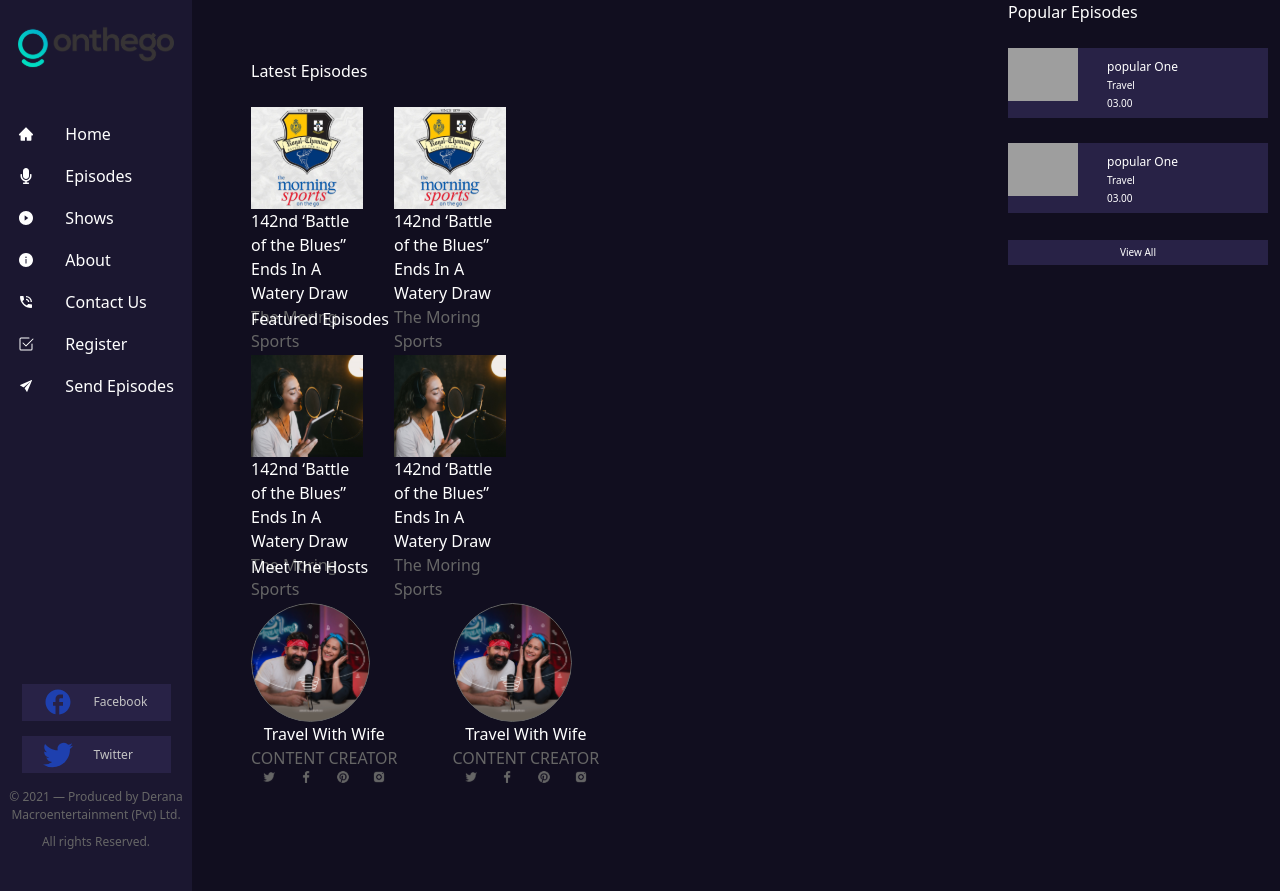
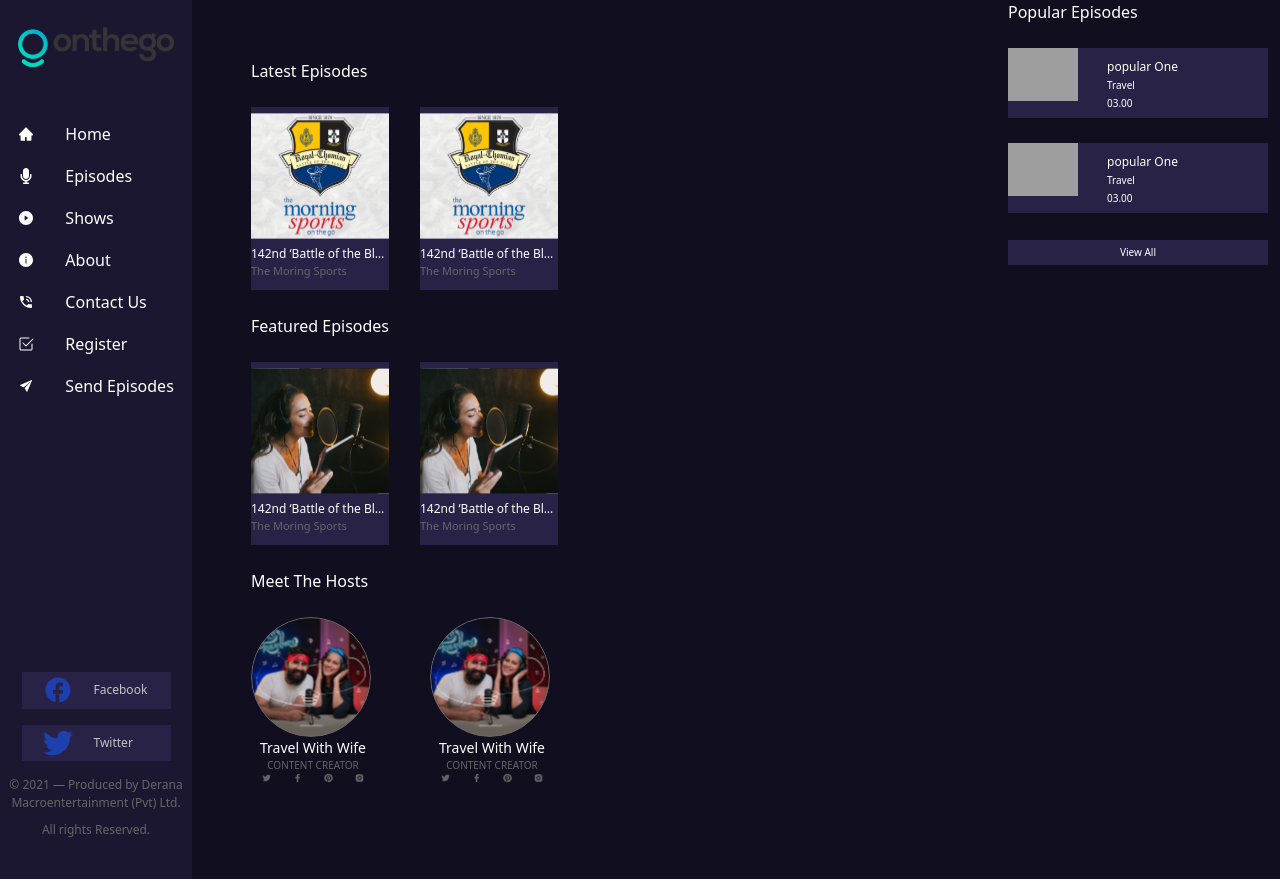
Before and after one commit to tsjayakody/onthego-client, a React (Create React App) app: page / in a window 1280 px wide. Built offline with nearby package versions, Linux system fonts and the light colour scheme; grey boxes are pictures that could not be loaded.

Commit message:
Home screen re-usable container implemented

```diff
--- a/src/components/Home.jsx
+++ b/src/components/Home.jsx
@@ -14,6 +14,7 @@ function Home() {
   return (
     <div className='bg-#110E1F flex-grow'>
       {/* top bar */}
+      <div className='bg-transparent'></div>
       {/* main content */}
       <div className='flex'>
                 {/* music shows */}
--- a/src/components/home/HomeContainerEpisodes.jsx
+++ b/src/components/home/HomeContainerEpisodes.jsx
@@ -2,10 +2,10 @@ import React from 'react';
 
 function HomeContainerEpisodes({ bannerImage, bannerTitle, bannerCreator }) {
     return (
-        <div className='h-44 w-28 bg-#28224 mr-[31px]'>
-            <img src={bannerImage} height='108' width='119' alt="" />
-            <p className='text-#FFFFFF text-xs'>{bannerTitle}</p>
-            <p className='text-#666666 text-xs'>{bannerCreator}</p>
+        <div className='flex flex-col justify-start h-164 w-119 bg-#282246 md:bg-transparent mr-[31px] md:h-183 md:w-138'>
+            <img src={bannerImage} className='h-119 w-119 md:pt-0 md:h-138 md:w-138' alt="" />
+            <p className='text-#FFFFFF text-[10px] md:text-[12px] truncate'>{bannerTitle}</p>
+            <p className='text-#666666 text-[10px] md:text-[11px] truncate'>{bannerCreator}</p>
         </div>
     );
 }
--- a/src/components/home/HomeContainerHostCard.jsx
+++ b/src/components/home/HomeContainerHostCard.jsx
@@ -7,21 +7,21 @@ import hostInstagramIcon from '../assets/host-instagram.svg';
 function HomeContainerHostCard({bannerImage, bannerTitle, bannerType}) {
     return (
         <div >
-            <div className='bg-transparent h-max w-max pb-6 mr-[55px]'>
-                <img src={bannerImage} height='108' width='119' alt="" className='rounded-full' />
+            <div className='bg-transparent h-179 w-120 pb-6 pr-[55px]'>
+                <img src={bannerImage} height='120' width='120' alt="" className='rounded-full' />
                 <div className='flex flex-col items-center'>
-                <p className='text-#FFFFFF text-sm'>{bannerTitle}</p>
-                <p className='text-#666666 text-xs'>{bannerType}</p>
+                <p className='text-#FFFFFF text-[14px]'>{bannerTitle}</p>
+                <p className='text-#666666 text-[10px]'>{bannerType}</p>
                 </div>
                 <div className='flex justify-around'>
                     {/* twitter button */}
-                    <img src={hostTwitterIcon} height='18'width='18' alt="" />
+                    <img src={hostTwitterIcon} height='10'width='13' alt="" />
                     {/* facebook button */}
-                    <img src={hostFacebookIcon} height='18'width='18' alt="" />
+                    <img src={hostFacebookIcon} height='10'width='13' alt="" />
                     {/* pinterest button */}
-                    <img src={hostPinterestIcon} height='18'width='18' alt="" />
+                    <img src={hostPinterestIcon} height='10'width='13' alt="" />
                     {/* instagram button */}
-                    <img src={hostInstagramIcon} height='18'width='18' alt="" />
+                    <img src={hostInstagramIcon} height='10'width='13' alt="" />
                 </div>
             </div>
         </div>
--- a/tailwind.config.js
+++ b/tailwind.config.js
@@ -32,6 +32,7 @@ module.exports = {
         '59px': '59px',
         '61px': '61px',
         '71px': '71px',
+        '81px': '81px',
         '149px': '149px',
         '242px': '242px',
       },
@@ -51,6 +52,7 @@ module.exports = {
         '25': '1.563rem',
         '29': '1.1813rem',
         '30': '1.875rem',
+        '35': '2.188rem',
         '36.58': '2.28rem',
         '40': '2.5rem',
         '48': '3rem',
@@ -58,13 +60,21 @@ module.exports = {
         '69': '4.313rem',
         '70': '4.375rem',
         '89': '5.563rem',
+        '108': '6.75rem',
+        '119': '7.438rem',
+        '138': '8.625rem',
+        '164': '10.25rem',
         '179': '11.188rem',
+        '183': '11.438rem',
         '198': '12.375rem',
         '260': '16.25rem',
       },
       width: {
         '23': '1.438rem',
         '30': '1.875rem',
+        '119': '7.438rem',
+        '120': '11.188rem',
+        '138': '8.625rem',
         '140': '8.75rem',
         '149': '9.313rem',
         '150': '9.375rem',
```
